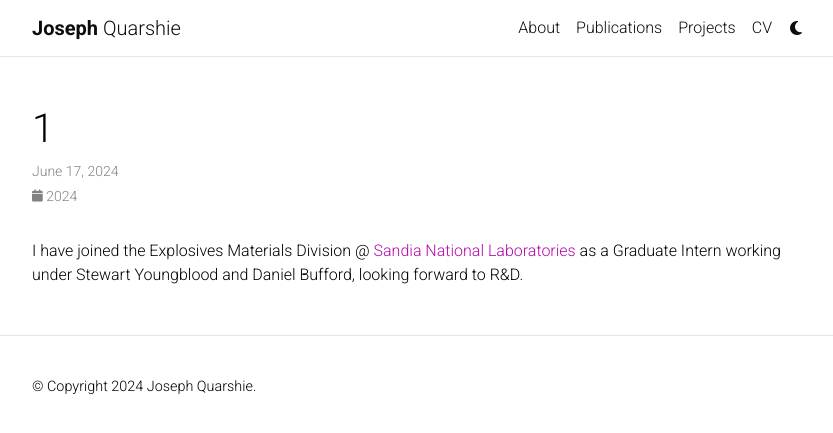
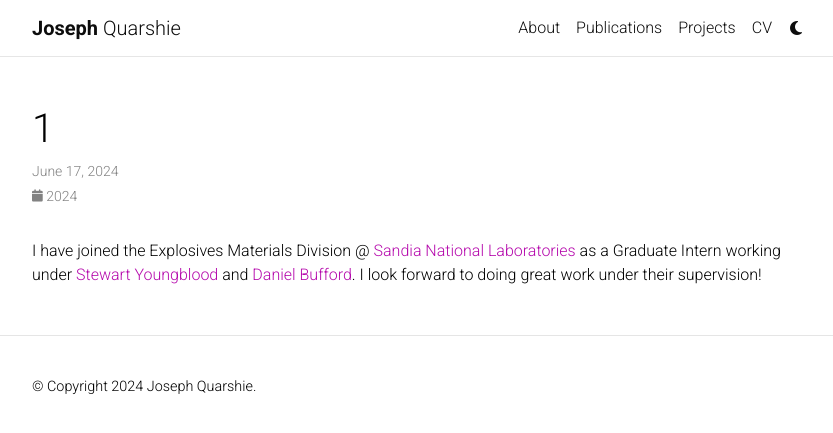
Before and after one commit to jquarshi/jquarshi.github.io, a Jekyll site: the page built from _news/1.md, in a window 1280 px wide. Shown: the top 433 px of the page, without its empty margins (223-1056 px from the left). Built offline with Jekyll 4.4.1, drawn with Linux system fonts in a browser that asks for light colours; comment, search, counter and statistics services are not loaded; a style sheet for code colours, icons or effects is not loaded.

Commit message:
MORE HYPERLINKS

```diff
--- a/_news/1.md
+++ b/_news/1.md
@@ -5,4 +5,4 @@ inline: true
 related_posts: false
 ---
 
-I have joined the Explosives Materials Division @ [Sandia National Laboratories](https://www.sandia.gov/) as a Graduate Intern working under Stewart Youngblood and Daniel Bufford, looking forward to R&D.
+I have joined the Explosives Materials Division @ [Sandia National Laboratories](https://www.sandia.gov/) as a Graduate Intern working under [Stewart Youngblood](https://www.linkedin.com/in/shyoungblood?original_referer=https%3A%2F%2Fwww.google.com%2F) and [Daniel Bufford](https://www.linkedin.com/in/dbufford?original_referer=https%3A%2F%2Fwww.google.com%2F). I look forward to doing great work under their supervision!
```
